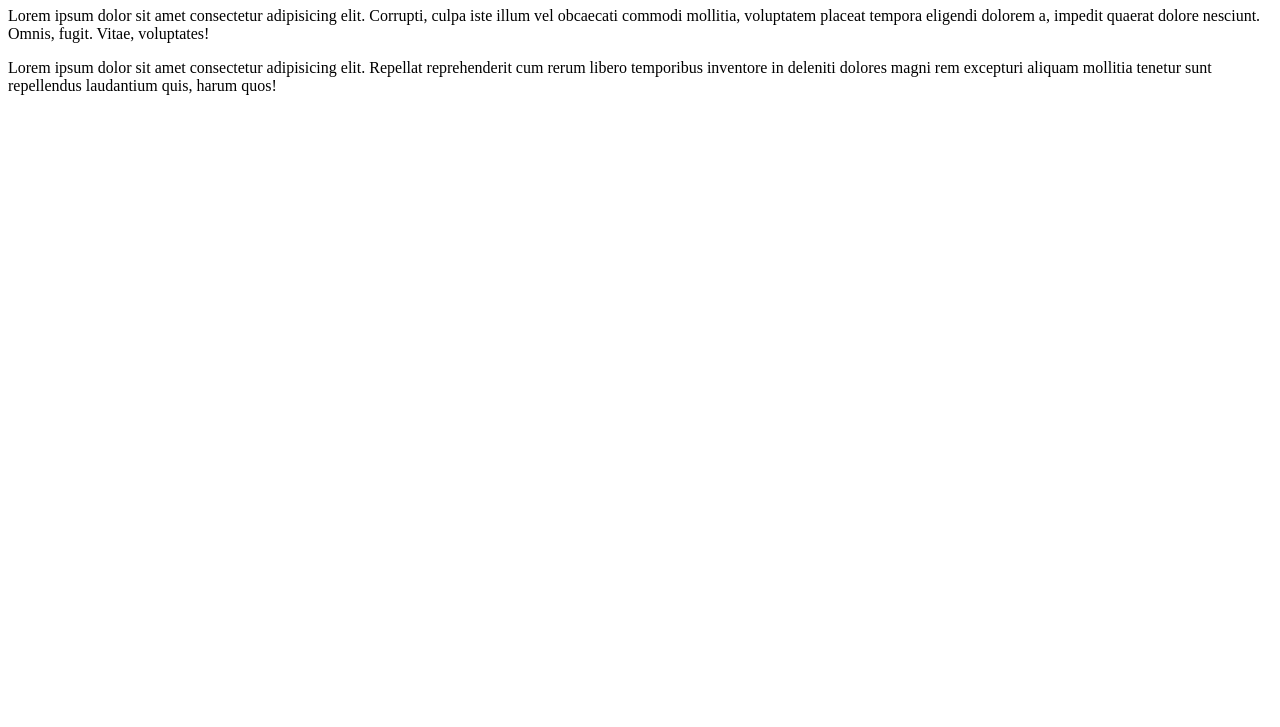
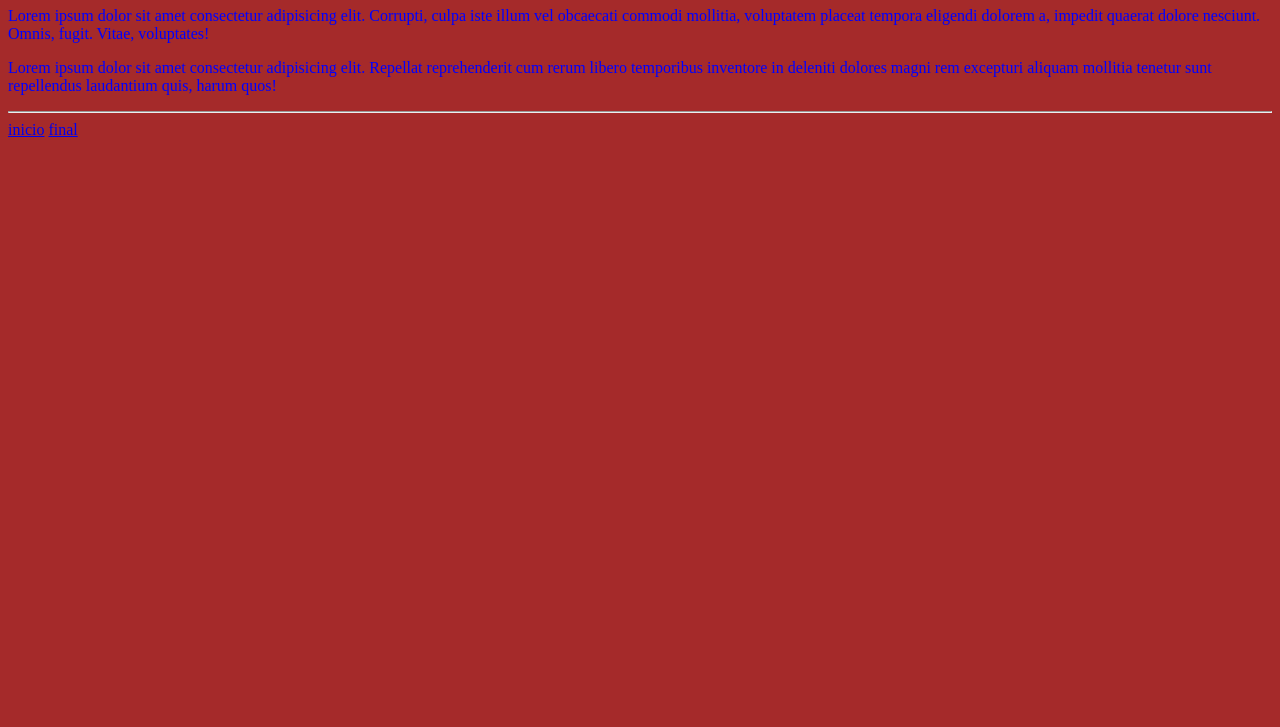
Before and after one commit to esteban1810/notas-prueba, a plain HTML site: page index.html in a window 1280 px wide. Shown: the part 73-800 px from the top of the page. Drawn offline with Linux system fonts and the light colour scheme.

Commit message:
cuarto commit

```diff
--- a/index.html
+++ b/index.html
@@ -5,10 +5,14 @@
     <meta http-equiv="X-UA-Compatible" content="IE=edge">
     <meta name="viewport" content="width=device-width, initial-scale=1.0">
     <title>Nombre de mi pagina</title>
+    <link rel="stylesheet" href="public/css/style.css">
 </head>
 <body>
     <h1>Titulo H1</h1>
     <p>Lorem ipsum dolor sit amet consectetur adipisicing elit. Corrupti, culpa iste illum vel obcaecati commodi mollitia, voluptatem placeat tempora eligendi dolorem a, impedit quaerat dolore nesciunt. Omnis, fugit. Vitae, voluptates!</p>
     <p>Lorem ipsum dolor sit amet consectetur adipisicing elit. Repellat reprehenderit cum rerum libero temporibus inventore in deleniti dolores magni rem excepturi aliquam mollitia tenetur sunt repellendus laudantium quis, harum quos!</p>
+    <hr>
+    <a href="#">inicio</a>
+    <a href="#">final</a>
 </body>
 </html>
```
